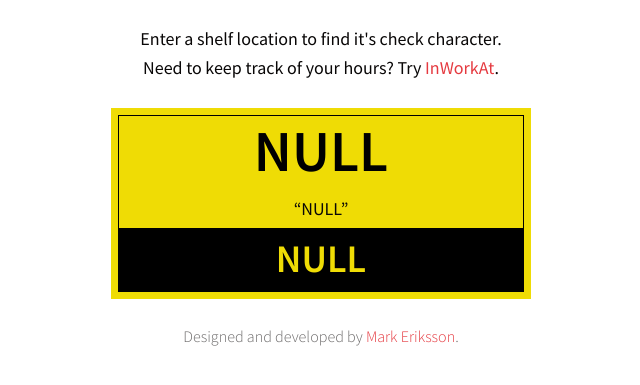
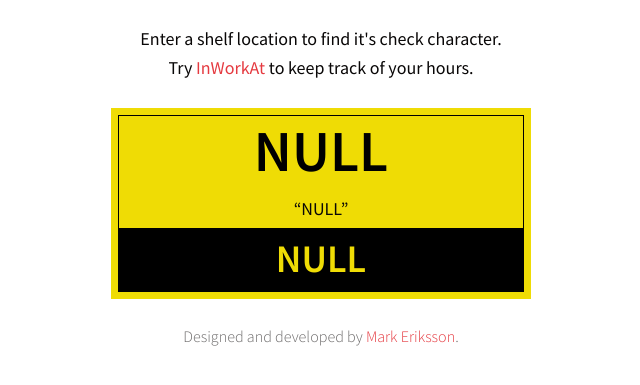
Before and after one commit to Markshall/CheckCheck, a PHP site: page / in a window 1280 px wide. Shown: the part 62-447 px from the top of the page, without its empty margins (319-959 px from the left). Run offline with PHP 8.4, Linux system fonts and the light colour scheme.

Commit message:
modify msg and add closing p tag lol

```diff
--- a/index.php
+++ b/index.php
@@ -37,7 +37,7 @@
     <div class="container">
       <main>
         <p class="headline">Enter a shelf location to find it's check character.</p>
-        <p>Need to keep track of your hours? Try <a href="https://www.inwork.at/?ref=checkcheck" target="_blank">InWorkAt</a>.
+        <p>Try <a href="https://www.inwork.at/?ref=checkcheck" target="_blank">InWorkAt</a> to keep track of your hours.</p>
 
         <div class="location-box">
           <div class="location-box-main">
```
